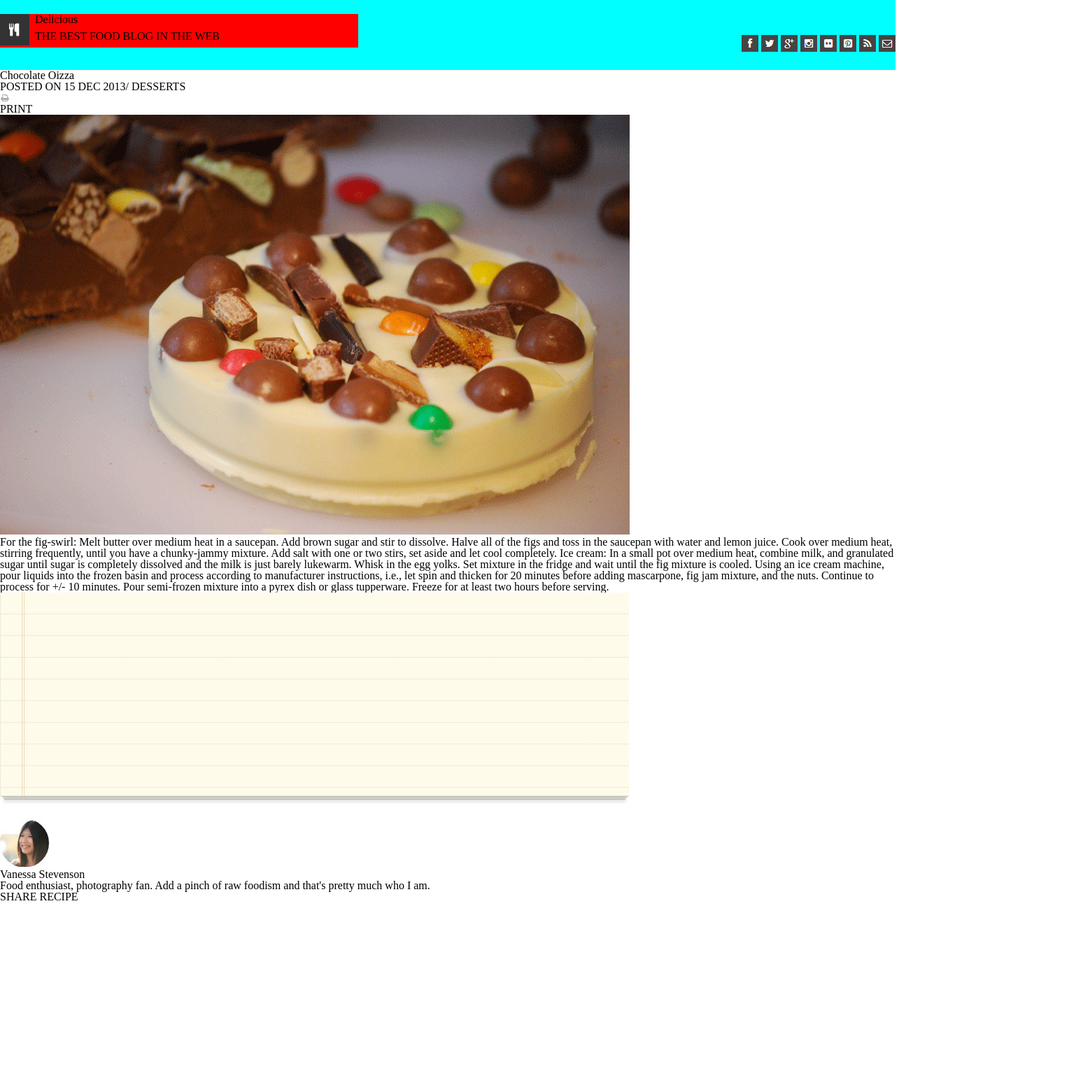
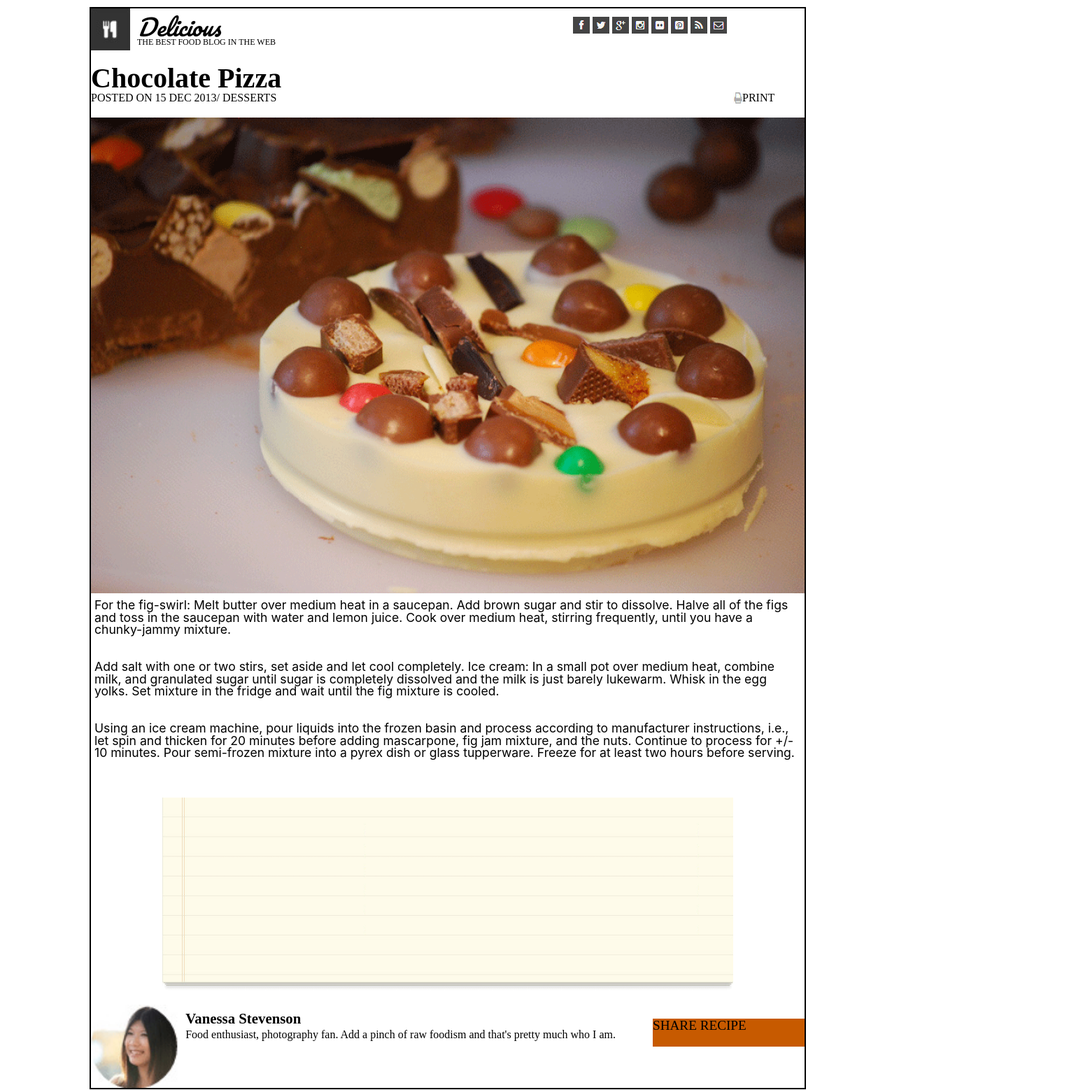
Before and after one commit to abdu-zeyad/Chocolate-Pizza-, a plain HTML site: page index.html in a window 1280 px wide. Shown: the whole page at 70% size, 1558 px wide, since content can reach past the window. Before the commit the page ends 1290 px from the top, so only its background shows below. Drawn offline with Linux system fonts and the light colour scheme.

Commit message:
finished

```diff
--- a/css/style.css
+++ b/css/style.css
@@ -1,28 +1,97 @@
+@import url('https://fonts.googleapis.com/css2?family=Pacifico&display=swap');
+
+
+.wrapper{
+border: 2px rgb(0, 0, 0) solid;
+margin: 10px 10% 10px 10%;
+}
 header{
-    background-color: aqua;
-    position: relative;
-    width: 100%;
-    height: 100px;
+    display: flex;
+    height: 60px;
 }
-header .right{
-    position: absolute;
-    right: 0px;
-    top: 50%;
+.left{
+    display: flex;
+    flex: 1;
+}
+.right{
+    flex: 1;
 }
 
-.left {
+.right img{
+position: relative;
+left : 35%;
+top: 20%;
+}
+    main .hero{
+    width: 100%;
+}
+
+.recipe-pic img{
+    width: 80%;
+    margin-left: 10%;
+}
+.print{
+    display: flex;
+    margin-bottom: 20px;
+}
+.print p{
+    flex:1;
+}
+.print .inside{
+    flex:1;
+    display: inline-flex;
     position: relative;
-    width: 40%;
-    background-color: red;
-    top: 20%;
+    left: 40%;
 }
-.up {
-    position: absolute;
-    top: 0%;
-    left: 50px;
+.autherName{
+    display: flex;
 }
-.down {
-    position: absolute;
-    top: 50%;
-    left: 50px;
+.autherName img{
+    flex: 0.75;
 }
+.autherName .info{
+flex:4;
+}
+.autherName .button{
+    flex: 1.3;
+    background-color: rgb(199, 90, 0);
+
+}
+.name{
+    font-weight: bold;
+    font-size: 1.3em;
+    padding: 10px 0px 5px 0px;
+}
+.info{
+    padding-left: 10px;
+}
+
+.tit{
+font-family: 'Pacifico', cursive;
+font-size: 2em;
+padding-left: 10px;
+padding-top: 10px;
+font-style: italic;
+}
+.the{
+    font-size: 0.75em;
+    padding-left: 10px;
+}
+h1{
+    margin-top: 20px ;
+    font-family:'Times New Roman', Times, serif;
+    font-size: 2.5em;
+    font-weight: bold;
+}
+.recipe p{
+    padding: 5px;
+   font-size: 1.1em;
+   margin-bottom: 50px;
+    font-family: -apple-system, BlinkMacSystemFont, 'Segoe UI', Roboto, Oxygen, Ubuntu, Cantarell, 'Open Sans', 'Helvetica Neue', sans-serif;
+}
+.button{
+    position: relative;
+    top: 20px;
+    height: 40px;
+    font-size: 1.2em;
+}
--- a/index.html
+++ b/index.html
@@ -10,12 +10,15 @@
     <link rel="stylesheet" href="css/style.css">
 
 <body>
+    <div class="wrapper">
         <header>
             <div class="left">
                 <img src="images/logo.png">
-            <p class="up">Delicious</p>
+                <div class="text">
+                    <p class="tit">Delicious </p>
+                    <p class="the">THE BEST FOOD BLOG IN THE WEB </p>
+                </div>
 
-            <p class="down">THE BEST FOOD BLOG IN THE WEB </p>
             </div>
             <div class="right">
                 <img src="images/fb-icon.png" alt="">
@@ -30,27 +33,42 @@
         </header>
         <main>
             <div class="title">
-            <h1>Chocolate Oizza </h1>
+                <h1>Chocolate Pizza </h1>
+                <div class="print">
                     <p>POSTED ON 15 DEC 2013/ DESSERTS</p>
-            <div class="print">
+                    <div class="inside">
                         <img src="images/print-icon.png" alt="">
                         <p>PRINT</p>
                     </div>
+                </div>
 
             </div>
-        <img src="images/choco-pizza.png">
+            <img class="hero" src="images/choco-pizza.png">
             <div class="recipe">
                 <p>
-    For the fig-swirl: Melt butter over medium heat in a saucepan. Add brown sugar and stir to dissolve. Halve all
-    of the figs and toss in the saucepan with water and lemon juice. Cook over medium heat, stirring frequently, until
-    you have a chunky-jammy mixture. Add salt with one or two stirs, set aside and let cool completely.
-    Ice cream: In a small pot over medium heat, combine milk, and granulated sugar until sugar is completely
-    dissolved and the milk is just barely lukewarm. Whisk in the egg yolks. Set mixture in the fridge and wait until the
-    fig mixture is cooled.
+                    For the fig-swirl: Melt butter over medium heat in a saucepan. Add brown sugar and stir to dissolve.
+                    Halve all of the figs and toss in the saucepan with water and lemon juice. Cook over medium heat,
+                    stirring
+                    frequently, until you have a chunky-jammy mixture.
+                    <br>
+                    <br>
+                    <br>
+                    Add salt with one or two stirs, set aside and let cool completely.
+                    Ice cream: In a small pot over medium heat, combine milk, and granulated sugar until sugar is
+                    completely dissolved and the milk is just barely lukewarm. Whisk in the egg yolks. Set mixture in
+                    the fridge
+                    and wait until the fig mixture is cooled.
+
+                    <br>
+                    <br>
+                    <br>
                     Using an ice cream machine, pour liquids into the frozen basin and process according to manufacturer
-    instructions, i.e., let spin and thicken for 20 minutes before adding mascarpone, fig jam mixture, and the nuts.
-    Continue to process for +/- 10 minutes. Pour semi-frozen mixture into a pyrex dish or glass tupperware. Freeze for
-    at least two hours before serving.</p>
+                    instructions, i.e., let spin and thicken for 20 minutes before adding mascarpone, fig jam mixture,
+                    and the nuts.
+                    Continue to process for +/- 10 minutes. Pour semi-frozen mixture into a pyrex dish or glass
+                    tupperware. Freeze for
+                    at least two hours before serving.
+                </p>
             </div>
             <div class="recipe-pic">
                 <img src="images/list-bg.png" alt="">
@@ -60,15 +78,21 @@
         <footer>
             <div class="autherName">
                 <img src="images/van-pic.png" alt="">
-<p>Vanessa Stevenson</p>
-<p>Food enthusiast, photography fan. Add a pinch of raw foodism and that's pretty much who I am. </p>
-<p>SHARE RECIPE</p>
+                <div class="info">
+                    <p class="name">Vanessa Stevenson</p>
+
+                    <p >Food enthusiast, photography fan. Add a pinch of raw foodism and that's pretty much who I am.
+                    </p>
+                </div>
+
+                <p class="button">SHARE RECIPE</p>
             </div>
             <div class="copyrights">
 
             </div>
         </footer>
         <script src="js/app.js"></script>
+    </div>
 </body>
 
 </html>
```
Lines whose indentation alone changed are shown as unchanged.
